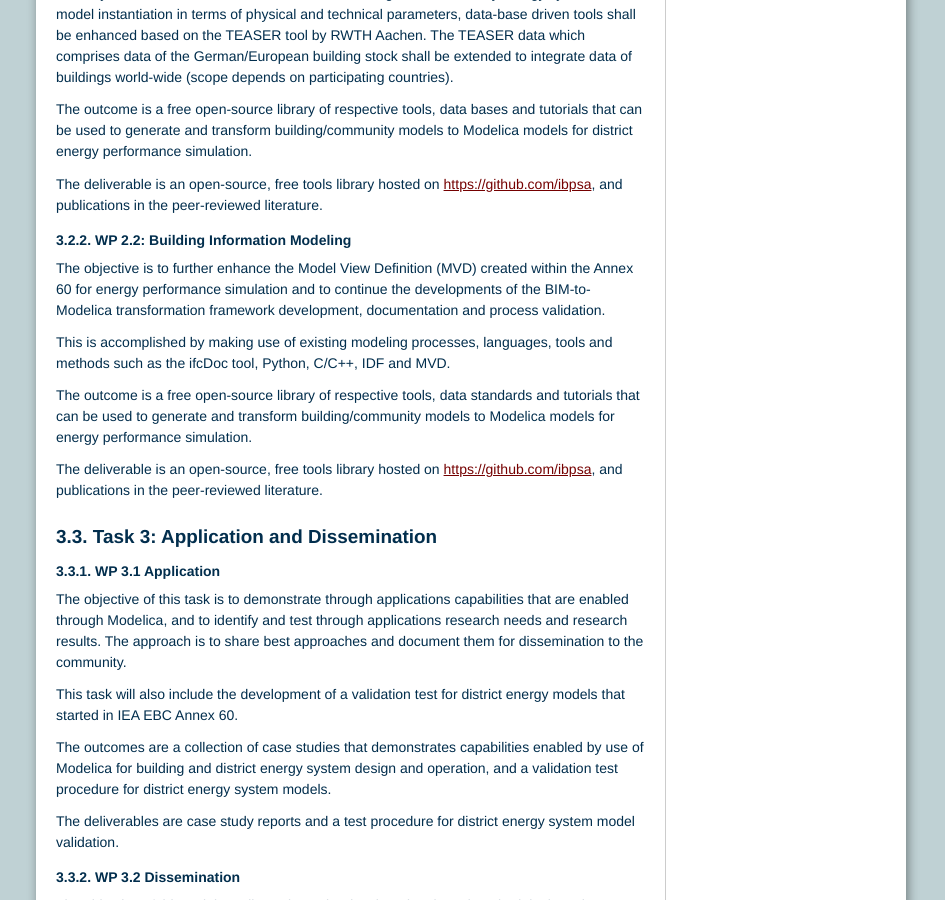
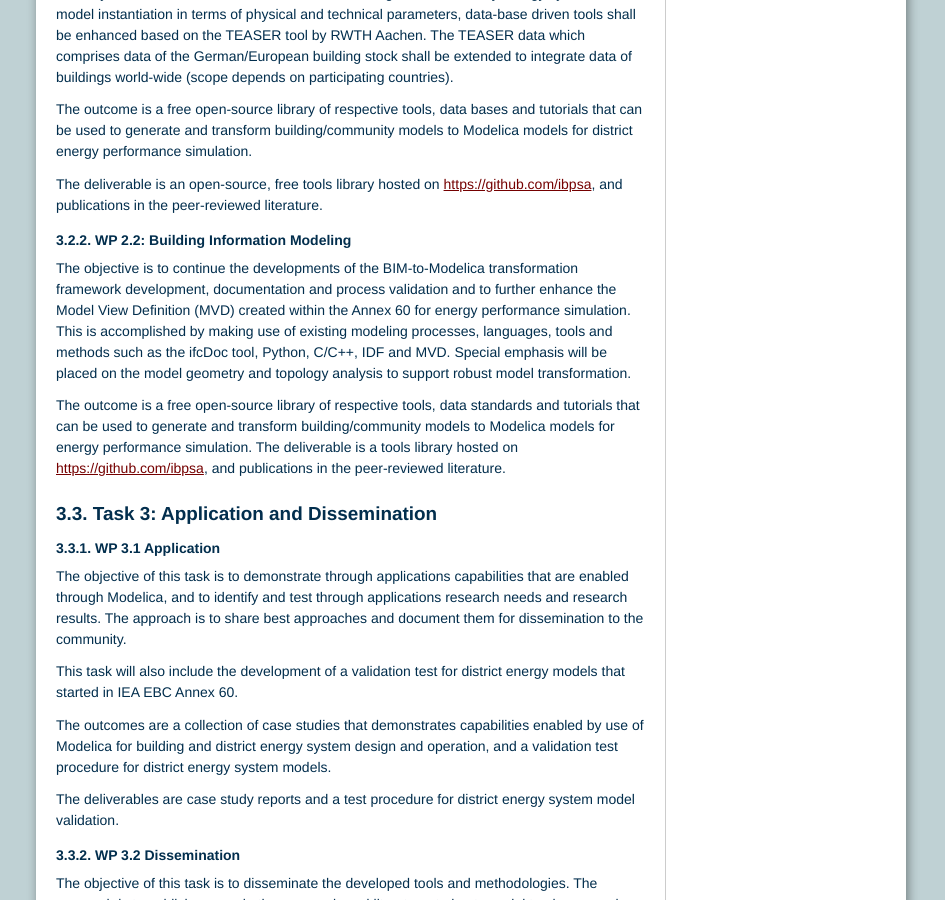
Before and after one commit to ibpsa/project1, a Sphinx documentation site: the page built from meetings/2018-02-27-expert-meeting-berlin/ibpsa-project-1-workplan/source/proposal.rst, in a window 1280 px wide and 900 px high, scrolled down 3423 px. Shown: the whole window, without its empty margins (169-1114 px from the left). Built offline with Sphinx 7.4.7, drawn with Linux system fonts in a browser that asks for light colours; cross-references to code outside the pages are shown as plain code.

Commit message:
Updated 2.2 BIM definition

```diff
--- a/meetings/2018-02-27-expert-meeting-berlin/ibpsa-project-1-workplan/source/proposal.rst
+++ b/meetings/2018-02-27-expert-meeting-berlin/ibpsa-project-1-workplan/source/proposal.rst
@@ -217,16 +217,10 @@ and publications in the peer-reviewed literature.
 WP 2.2: Building Information Modeling
 ~~~~~~~~~~~~~~~~~~~~~~~~~~~~~~~~~~~~~
 
-The objective is to further enhance the Model View Definition (MVD) created within the Annex 60 for energy performance simulation and
-to continue the developments of the BIM-to-Modelica transformation framework development, documentation and
-process validation.
+The objective is to continue the developments of the BIM-to-Modelica transformation framework development, documentation and
+process validation and to further enhance the Model View Definition (MVD) created within the Annex 60 for energy performance simulation. This is accomplished by making use of existing modeling processes, languages, tools and methods such as the ifcDoc tool, Python, C/C++, IDF and MVD. Special emphasis will be placed on the model geometry and topology analysis to support robust model transformation.
 
-This is accomplished by making use of existing modeling processes, languages, tools and methods such as the ifcDoc tool, Python, C/C++, IDF and MVD.
-
-The outcome is a free open-source library of respective tools, data standards and tutorials
-that can be used to generate and transform building/community models to Modelica models for energy performance simulation.
-
-The deliverable is an open-source, free tools library hosted on
+The outcome is a free open-source library of respective tools, data standards and tutorials that can be used to generate and transform building/community models to Modelica models for energy performance simulation. The deliverable is a tools library hosted on
 https://github.com/ibpsa,
 and publications in the peer-reviewed literature.
 
```
